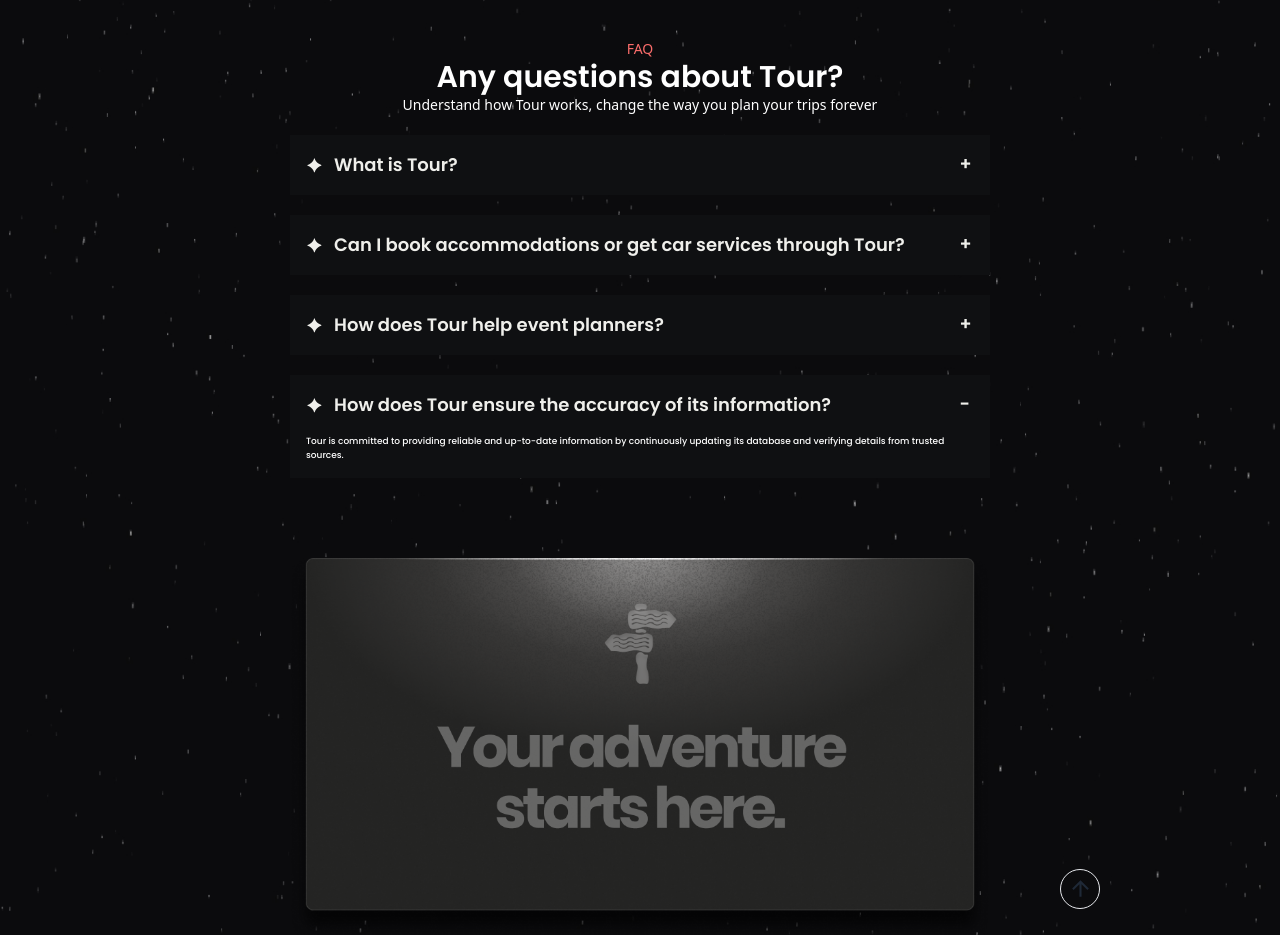
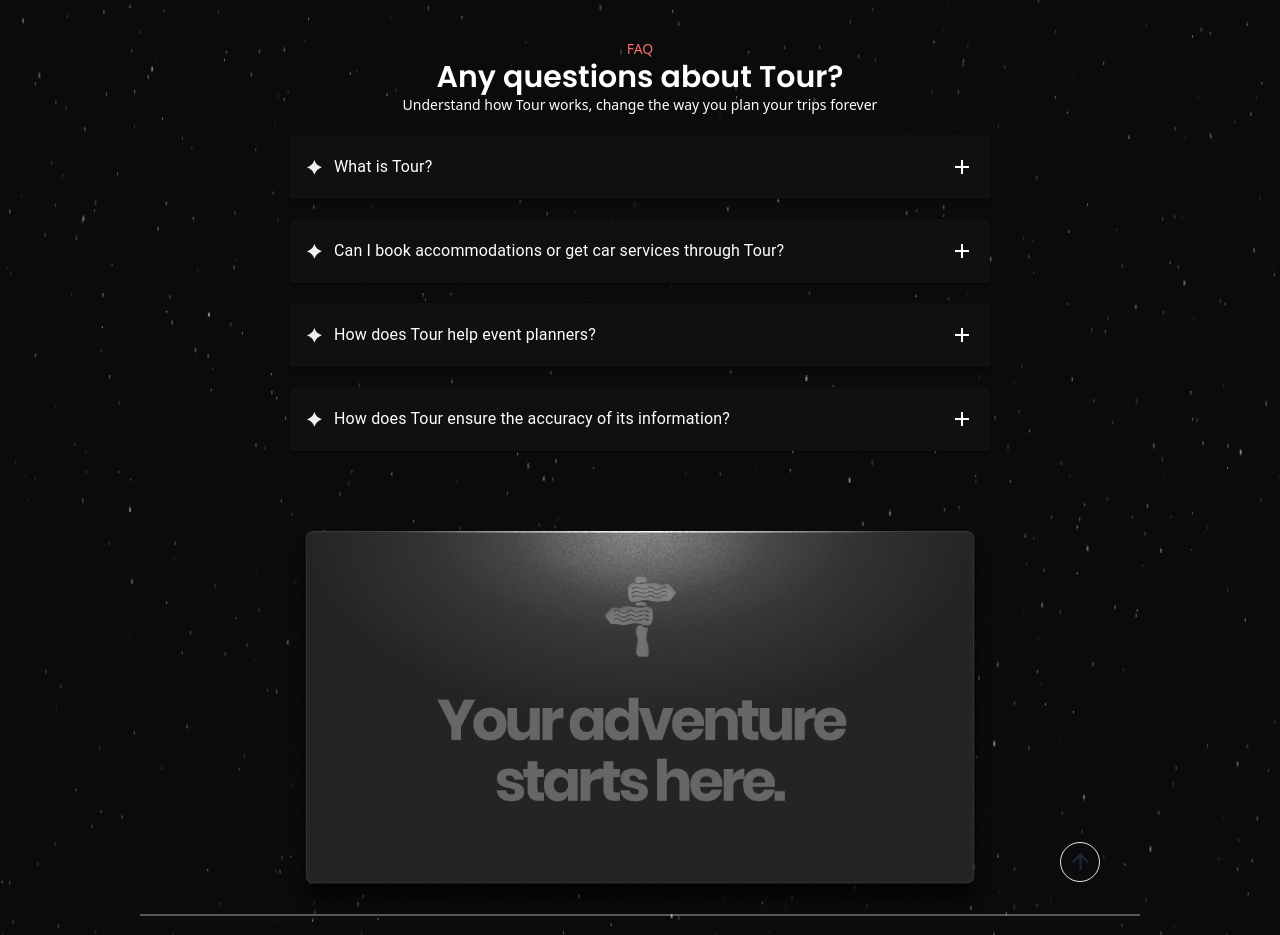
Before and after one commit to Laja1/Tour, a React (Vite) app: page / in a window 1280 px wide. Shown: the part 3280-4215 px from the top of the page. Built offline with nearby package versions, Linux system fonts and the light colour scheme.

Commit message:
accordion

```diff
--- a/package.json
+++ b/package.json
@@ -10,6 +10,10 @@
     "preview": "vite preview"
   },
   "dependencies": {
+    "@emotion/react": "^11.13.0",
+    "@emotion/styled": "^11.13.0",
+    "@mui/icons-material": "^5.16.6",
+    "@mui/material": "^5.16.6",
     "aos": "^2.3.4",
     "class-variance-authority": "^0.7.0",
     "classnames": "^2.5.1",
--- /dev/null
+++ b/src/components/shared/Acc.tsx
@@ -0,0 +1,41 @@
+import * as React from 'react';
+import Accordion from '@mui/material/Accordion';
+import AccordionSummary from '@mui/material/AccordionSummary';
+import AccordionDetails from '@mui/material/AccordionDetails';
+import Typography from '@mui/material/Typography';
+import AddIcon from '@mui/icons-material/Add';
+import RemoveIcon from '@mui/icons-material/Remove';
+import { assetsLinks } from '../../assets/assetsLinks';
+
+type labelProps ={
+    labelDescription:string,label:string
+}
+
+export default function CustomAccordion({labelDescription,label}:labelProps) {
+  const [expanded, setExpanded] = React.useState<string | false>(false);
+
+  const handleChange = (panel: string) => (event: React.SyntheticEvent, isExpanded: boolean) => {
+    setExpanded(isExpanded ? panel : false);
+  };
+
+  return (
+    <div>
+      <Accordion sx={{backgroundColor:"#0F1012",paddingY:1 }}  expanded={expanded === 'panel1'} onChange={handleChange('panel1')}>
+              <AccordionSummary
+
+          expandIcon={expanded === 'panel1' ? <RemoveIcon sx={{color:'white'}}/> : <AddIcon sx={{color:'white'}}/>}
+          aria-controls="panel1-content"
+          id="panel1-header"
+        >
+                  <Typography className='text-[10px] lg:text-lg poppins-semibold text-white font-medium flex-row flex items-center gap-3 space-x-3'><img src={assetsLinks.star} className="size-4"/>{label}</Typography>
+        </AccordionSummary>
+        <AccordionDetails>
+          <Typography className='text-[#fff]  poppins-medium text-[9px]'>
+            {labelDescription}
+          </Typography>
+        </AccordionDetails>
+      </Accordion>
+
+     </div>
+  );
+}
--- a/src/modules/home/Faq.tsx
+++ b/src/modules/home/Faq.tsx
@@ -1,4 +1,5 @@
 
+import CustomAccordion from "../../components/shared/Acc"
 import Accordion from "../../components/shared/Accordion"
 
 const Faq = () => {
@@ -9,10 +10,10 @@ const Faq = () => {
           <p className="visby-regular text-white text-[11px] pb-5 lg:text-sm">Understand how Tour works, change the way you plan your trips forever</p>
       <div className='lg:w-[700px] w-[350px] md:w-[700px] space-y-5'>
 
-              <Accordion label="What is Tour?" labelDescription='Tour is a central hub for all your tourism and travel needs, enabling users to discover, book, and enjoy local events, venues, accommodations, and car hire services. With personalized recommendations based on user preferences, recent activities, and trending events, Tour helps uncover hidden gems and vibrant culture. '/>
-              <Accordion label='Can I book accommodations or get car services through Tour?' labelDescription='Tour aims to provide event planners with detailed analysis and accurate data on event attendance and engagement, aiding in future planning and monitoring growth.' />
-              <Accordion label='How does Tour help event planners?' labelDescription='Yes, Tour looks to provide accurate information on local accommodations and car hire services, allowing for easy and convenient travels and for users to book their stays and rides conveniently, through the app.' />
-              <Accordion label='How does Tour ensure the accuracy of its information?' labelDescription='Tour is committed to providing reliable and up-to-date information by continuously updating its database and verifying details from trusted sources.' />
+              <CustomAccordion label="What is Tour?" labelDescription='Tour is a central hub for all your tourism and travel needs, enabling users to discover, book, and enjoy local events, venues, accommodations, and car hire services. With personalized recommendations based on user preferences, recent activities, and trending events, Tour helps uncover hidden gems and vibrant culture. '/>
+              <CustomAccordion label='Can I book accommodations or get car services through Tour?' labelDescription='Tour aims to provide event planners with detailed analysis and accurate data on event attendance and engagement, aiding in future planning and monitoring growth.' />
+              <CustomAccordion label='How does Tour help event planners?' labelDescription='Yes, Tour looks to provide accurate information on local accommodations and car hire services, allowing for easy and convenient travels and for users to book their stays and rides conveniently, through the app.' />
+              <CustomAccordion label='How does Tour ensure the accuracy of its information?' labelDescription='Tour is committed to providing reliable and up-to-date information by continuously updating its database and verifying details from trusted sources.' />
       </div>
     </div>
   )
```
Also changed, not shown: 1 other file (tests, documents, lock files or other folders).
